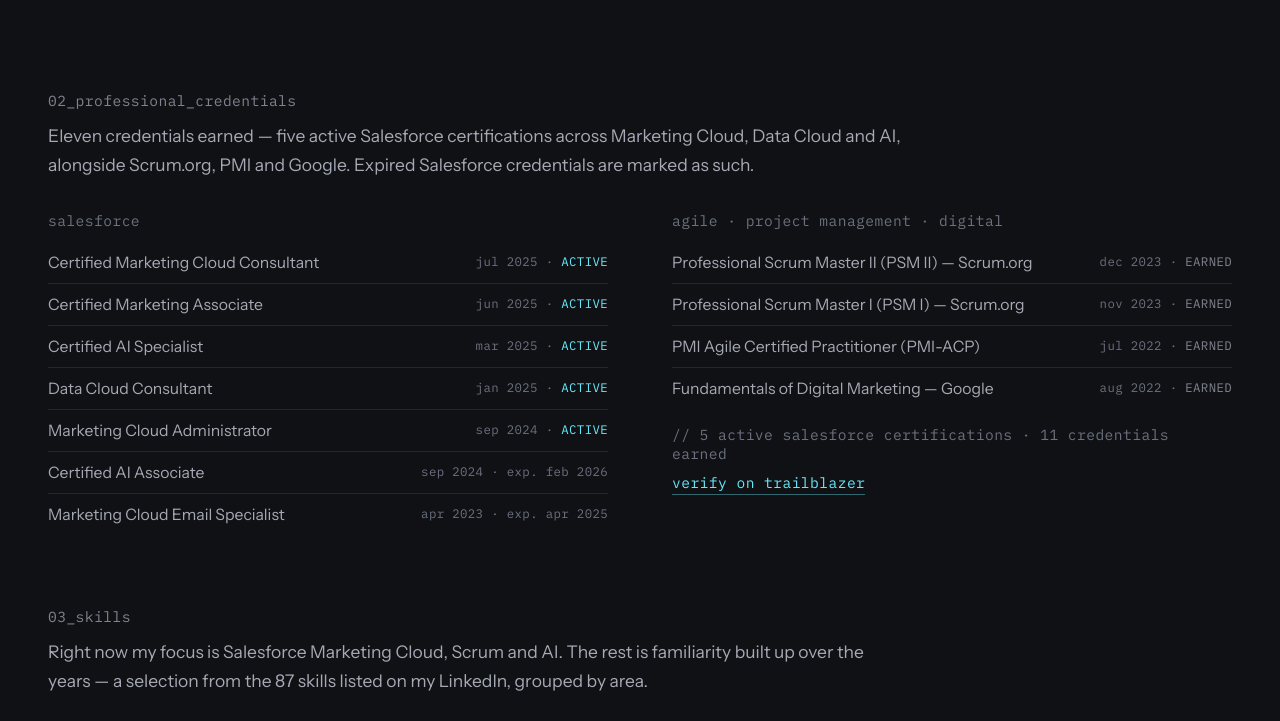
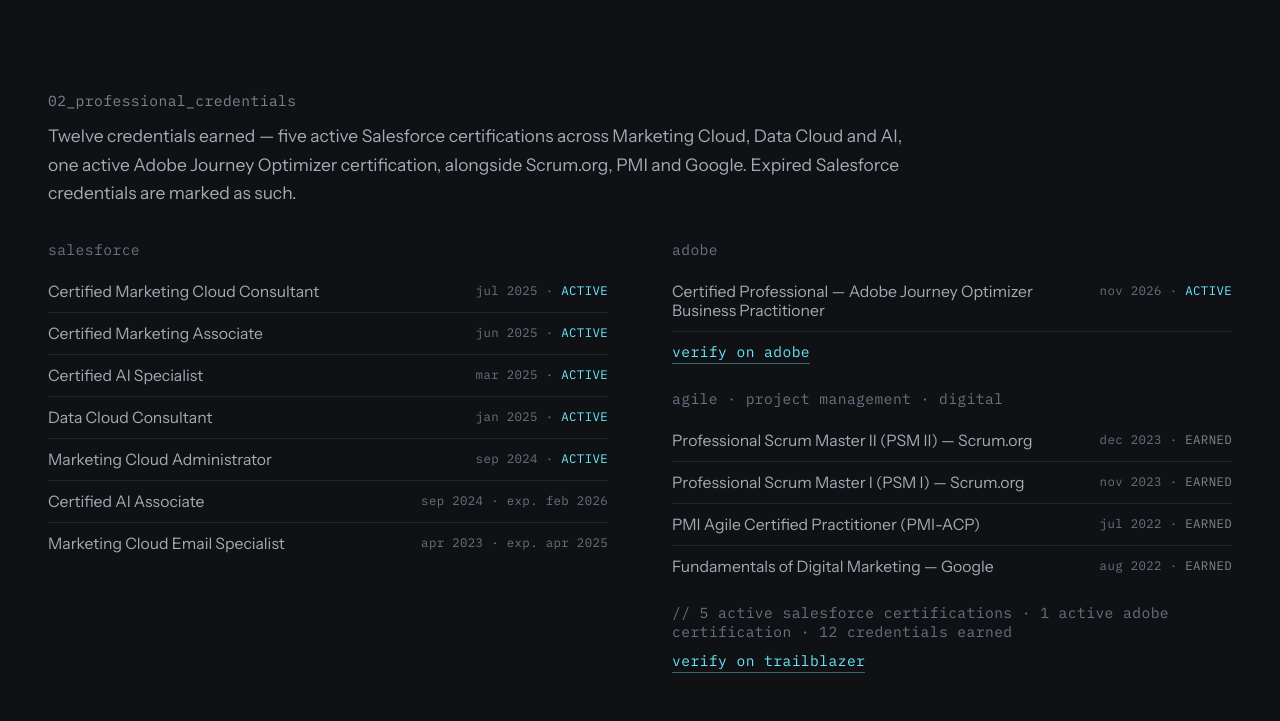
Before and after one commit to Foshchii/foshchii.github.io, a plain HTML site: page education.html in a window 1280 px wide. Shown: the part 1180-1901 px from the top of the page. Drawn offline with nearby package versions, Linux system fonts and the light colour scheme.

Commit message:
Add Adobe Journey Optimizer certification and verification link

```diff
--- a/education.html
+++ b/education.html
@@ -3,7 +3,7 @@
 <head>
 <meta charset="utf-8">
 <meta name="viewport" content="width=device-width, initial-scale=1">
-<meta name="description" content="Degrees, project-management training, and the Salesforce, Scrum and PM credential stack.">
+<meta name="description" content="Degrees, project-management training, and the Adobe, Salesforce, Scrum and PM credential stack.">
 <title>Education — Sviatoslav Foshchii</title>
 <link rel="icon" href="assets/favicon.svg">
 <link rel="canonical" href="https://foshchii.com/education.html">
@@ -12,7 +12,7 @@
 <meta property="og:type" content="website">
 <meta property="og:site_name" content="Sviatoslav Foshchii">
 <meta property="og:title" content="Education — Sviatoslav Foshchii">
-<meta property="og:description" content="Degrees, project-management training, and the Salesforce, Scrum and PM credential stack.">
+<meta property="og:description" content="Degrees, project-management training, and the Adobe, Salesforce, Scrum and PM credential stack.">
 <meta property="og:image" content="https://foshchii.com/assets/og-image.png">
 <meta property="og:image:width" content="1200">
 <meta property="og:image:height" content="630">
@@ -94,7 +94,7 @@
   <div data-m="pad" style="padding:56px 48px 0">
     <div style="font:400 13px 'IBM Plex Mono',monospace; letter-spacing:0.03em; color:#7E838F; margin-bottom:24px; animation:om-rise .6s ease-out both">00_education_and_certifications</div>
     <h1 style="margin:0; font:500 52px/1.18 'Space Grotesk',sans-serif; letter-spacing:-0.02em; max-width:820px; animation:om-rise .6s ease-out .08s both">Qualifications &amp; credentials.</h1>
-    <p style="margin:22px 0 0; font-size:16.5px; line-height:1.65; color:#A5A9B4; max-width:720px; animation:om-rise .6s ease-out .16s both">A psychology degree that quietly turned into a career in project management — plus the Salesforce, Scrum and PM credentials I've earned since. Active ones marked, expired ones too.</p>
+    <p style="margin:22px 0 0; font-size:16.5px; line-height:1.65; color:#A5A9B4; max-width:720px; animation:om-rise .6s ease-out .16s both">A psychology degree that quietly turned into a career in project management — plus the Adobe, Salesforce, Scrum and PM credentials I've earned since. Active ones marked, expired ones too.</p>
   </div>
 
   <!-- academic -->
@@ -142,7 +142,7 @@
   <!-- credentials -->
   <div data-m="pad" style="padding:72px 48px 0">
     <div style="font:400 13px 'IBM Plex Mono',monospace; letter-spacing:0.03em; color:#7E838F; margin-bottom:8px">02_professional_credentials</div>
-    <p data-reveal="0" style="margin:12px 0 0; font-size:15.5px; line-height:1.65; color:#A5A9B4; max-width:760px">Eleven credentials earned — five active Salesforce certifications across Marketing Cloud, Data Cloud and AI, alongside Scrum.org, PMI and Google. Expired Salesforce credentials are marked as such.</p>
+    <p data-reveal="0" style="margin:12px 0 0; font-size:15.5px; line-height:1.65; color:#A5A9B4; max-width:760px">Twelve credentials earned — five active Salesforce certifications across Marketing Cloud, Data Cloud and AI, one active Adobe Journey Optimizer certification, alongside Scrum.org, PMI and Google. Expired Salesforce credentials are marked as such.</p>
     <div style="display:grid; grid-template-columns:1fr 1fr; gap:64px; margin-top:32px">
       <div data-reveal="0">
         <div style="font:400 13px 'IBM Plex Mono',monospace; letter-spacing:0.03em; color:#6B7180; margin-bottom:12px">salesforce</div>
@@ -157,6 +157,11 @@
         </div>
       </div>
       <div data-reveal="0.1">
+        <div style="font:400 13px 'IBM Plex Mono',monospace; letter-spacing:0.03em; color:#6B7180; margin-bottom:12px">adobe</div>
+        <div style="display:flex; flex-direction:column; font-size:14px; color:#A5A9B4">
+          <div style="display:flex; justify-content:space-between; gap:16px; padding:11px 0; border-bottom:1px solid #24262C; transition:all .2s" style-hover="color:#E8E9EC; padding-left:10px"><span>Certified Professional — Adobe Journey Optimizer Business Practitioner</span><span style="font:400 11px 'IBM Plex Mono',monospace; letter-spacing:0.03em; color:#6B7180; white-space:nowrap">nov 2026 · <span style="color:#67E8F9">ACTIVE</span></span></div>
+        </div>
+        <div style="margin-top:10px; margin-bottom:28px; font:400 13px 'IBM Plex Mono',monospace; letter-spacing:0.03em"><a href="http://certification.adobe.com/credential/verify/0d6b8201-dc11-11f1-bdd6-42010a400002" target="_blank" rel="noopener noreferrer" style="color:#67E8F9; text-decoration:none; cursor:pointer; border-bottom:1px solid rgba(103,232,249,0.4); padding-bottom:2px; transition:all .2s" style-hover="color:#A5F3FF; border-color:#A5F3FF" aria-label="Verify Adobe Journey Optimizer Business Practitioner certification, valid through November 7, 2028">verify on adobe</a></div>
         <div style="font:400 13px 'IBM Plex Mono',monospace; letter-spacing:0.03em; color:#6B7180; margin-bottom:12px">agile · project management · digital</div>
         <div style="display:flex; flex-direction:column; font-size:14px; color:#A5A9B4">
           <div style="display:flex; justify-content:space-between; gap:16px; padding:11px 0; border-bottom:1px solid #24262C; transition:all .2s" style-hover="color:#E8E9EC; padding-left:10px"><span>Professional Scrum Master II (PSM II) — Scrum.org</span><span style="font:400 11px 'IBM Plex Mono',monospace; letter-spacing:0.03em; color:#6B7180; white-space:nowrap">dec 2023 · <span style="color:#7E838F">EARNED</span></span></div>
@@ -164,7 +169,7 @@
           <div style="display:flex; justify-content:space-between; gap:16px; padding:11px 0; border-bottom:1px solid #24262C; transition:all .2s" style-hover="color:#E8E9EC; padding-left:10px"><span>PMI Agile Certified Practitioner (PMI-ACP)</span><span style="font:400 11px 'IBM Plex Mono',monospace; letter-spacing:0.03em; color:#6B7180; white-space:nowrap">jul 2022 · <span style="color:#7E838F">EARNED</span></span></div>
           <div style="display:flex; justify-content:space-between; gap:16px; padding:11px 0; transition:all .2s" style-hover="color:#E8E9EC; padding-left:10px"><span>Fundamentals of Digital Marketing — Google</span><span style="font:400 11px 'IBM Plex Mono',monospace; letter-spacing:0.03em; color:#6B7180; white-space:nowrap">aug 2022 · <span style="color:#7E838F">EARNED</span></span></div>
         </div>
-        <div style="margin-top:16px; font:400 13px 'IBM Plex Mono',monospace; letter-spacing:0.03em; color:#6B7180">// 5 active salesforce certifications · 11 credentials earned</div>
+        <div style="margin-top:16px; font:400 13px 'IBM Plex Mono',monospace; letter-spacing:0.03em; color:#6B7180">// 5 active salesforce certifications · 1 active adobe certification · 12 credentials earned</div>
         <div style="margin-top:10px; font:400 13px 'IBM Plex Mono',monospace; letter-spacing:0.03em"><a href="https://www.salesforce.com/trailblazer/sviatoslav-foshchii" style="color:#67E8F9; text-decoration:none; cursor:pointer; border-bottom:1px solid rgba(103,232,249,0.4); padding-bottom:2px; transition:all .2s" style-hover="color:#A5F3FF; border-color:#A5F3FF">verify on trailblazer</a></div>
       </div>
     </div>
```
